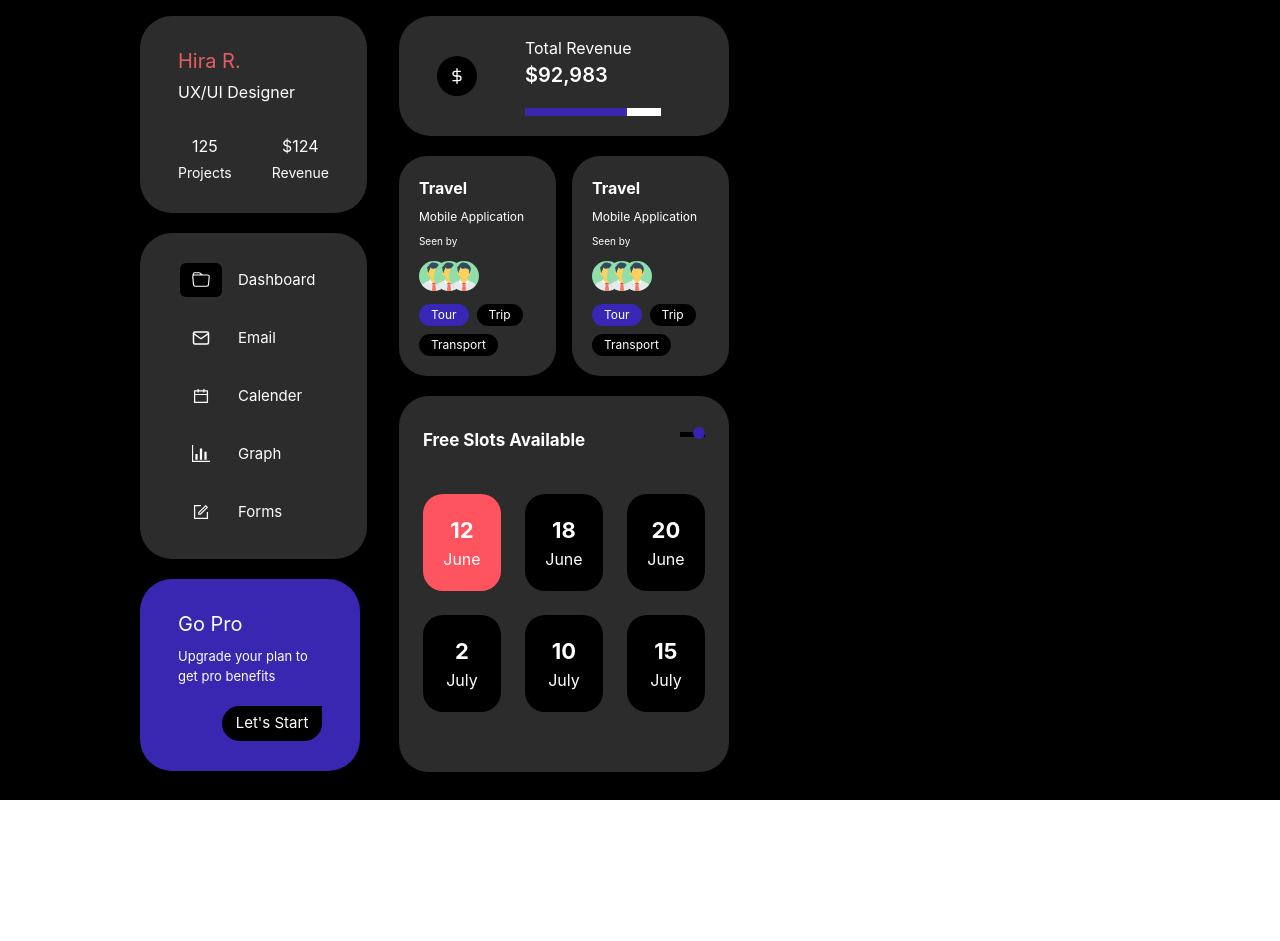
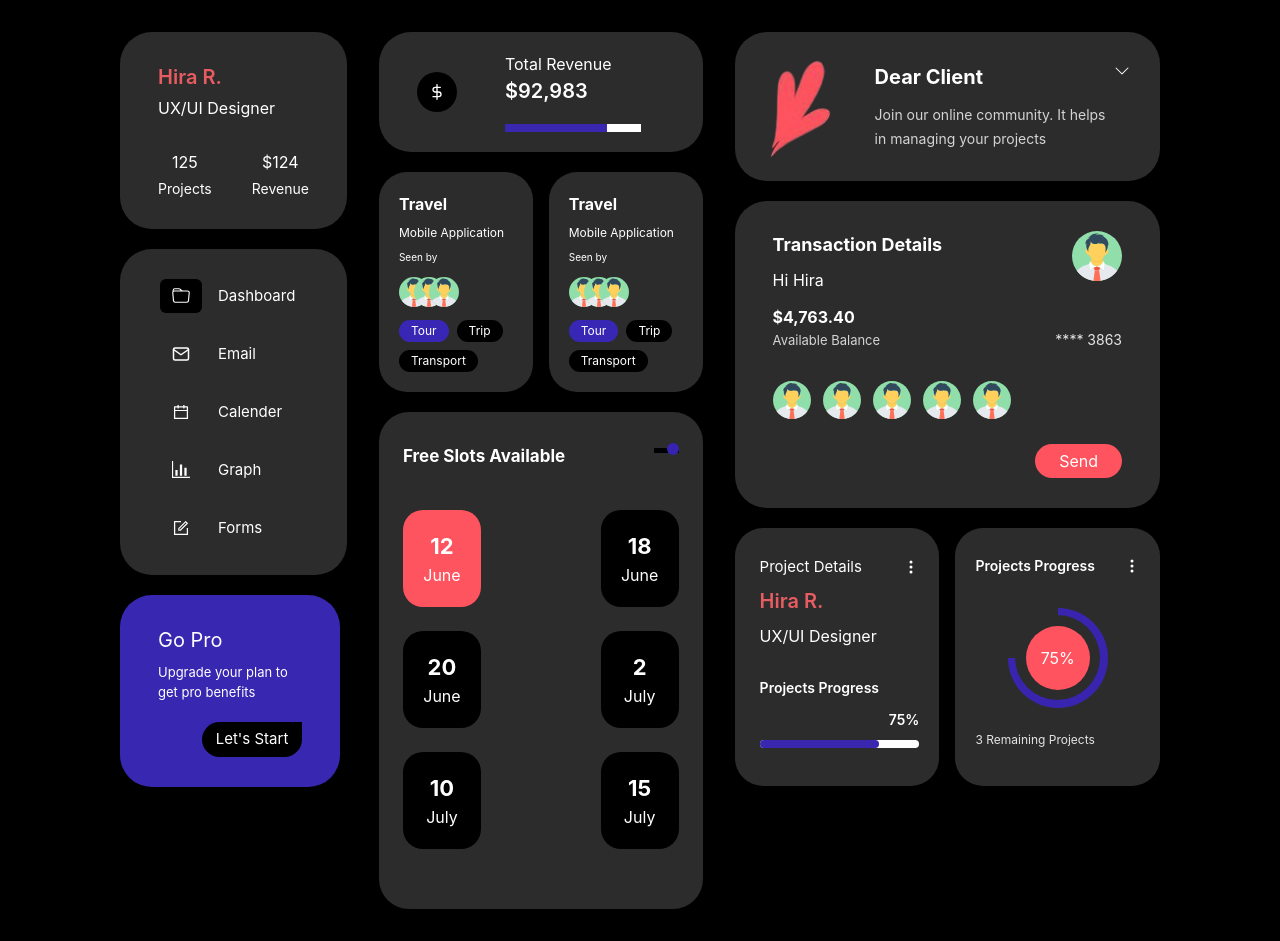
Before and after one commit to SayanDeveloper/clamp-test, a React (Create React App) app: page / in a window 1280 px wide. Before the commit the page ends 800 px from the top, so only its background shows below. Built offline with nearby package versions, Linux system fonts and the light colour scheme; the HTML template or start-up script is replaced by a standard one.

Commit message:
✅ desktop version done

```diff
--- a/src/App.css
+++ b/src/App.css
@@ -1,38 +1,31 @@
-.App {
-  text-align: center;
-}
-
-.App-logo {
-  height: 40vmin;
-  pointer-events: none;
-}
-
-@media (prefers-reduced-motion: no-preference) {
-  .App-logo {
-    animation: App-logo-spin infinite 20s linear;
-  }
-}
-
-.App-header {
-  background-color: #282c34;
-  min-height: 100vh;
+.circular-progress{
+  position: relative;
+  height: 100px;
+  width: 100px;
+  border-radius: 50%;
+  background: conic-gradient(#3924af 270deg, #2c2c2c 0deg);
   display: flex;
-  flex-direction: column;
   align-items: center;
   justify-content: center;
-  font-size: calc(10px + 2vmin);
-  color: white;
+  margin: auto;
+  margin-top: 32px;
 }
-
-.App-link {
-  color: #61dafb;
+.circular-progress::before{
+  content: "";
+  position: absolute;
+  height: 85px;
+  width: 85px;
+  border-radius: 50%;
+  background-color: #2c2c2c;
 }
-
-@keyframes App-logo-spin {
-  from {
-    transform: rotate(0deg);
-  }
-  to {
-    transform: rotate(360deg);
-  }
+.progress-value{
+  position: relative;
+  font-size: 40px;
+  font-weight: 600;
+  color: #7d2ae8;
 }
+.text{
+  font-size: 30px;
+  font-weight: 500;
+  color: #606060;
+}
--- a/src/App.tsx
+++ b/src/App.tsx
@@ -6,12 +6,17 @@ import GoProContainer from './components/GoProContainer';
 import Revenue from './components/Revenue';
 import Category from './components/Category';
 import Slots from './components/Slots';
+import CommunityJoiner from './components/CommunityJoiner';
+import TxDetails from './components/TxDetails';
+import ProjectDetails from './components/ProjectDetails';
+import ProjectProgress from './components/ProjectProgress';
 
 function App() {
+  console.log(window.innerWidth)
   return (
-    <div className='bg-black min-h-[100vh] w-full text-white'>
-      <section className='content-container max-w-[1000px] m-auto py-4'>
-        <div className='flex'>
+    <div className='bg-black min-h-[100vh] w-full text-white 2xl:scale-150 origin-top'>
+      <section className='content-container max-w-[1040px] m-auto py-8'>
+        <div className='flex gap-8'>
           <div className='flex gap-8'>
             <div className='flex flex-col gap-5'>
               <UserInfo />
@@ -27,7 +32,14 @@ function App() {
               <Slots />
             </div>
           </div>
-          <div></div>
+          <div className='flex flex-col gap-5 w-[430px]'>
+            <CommunityJoiner />
+            <TxDetails />
+            <div className='flex gap-[16px]'>
+              <ProjectDetails />
+              <ProjectProgress />
+            </div>
+          </div>
         </div>
       </section>
     </div>
--- /dev/null
+++ b/src/components/CommunityJoiner.tsx
@@ -0,0 +1,22 @@
+import React from 'react'
+import flower from "../assets/flower.png"
+import { BsChevronDown } from 'react-icons/bs'
+
+const CommunityJoiner = () => {
+  return (
+    <div className='p-[30px] py-[15px] bg-[#2c2c2c] rounded-[32px] flex items-center justify-between gap-10'>
+      <img src={flower} className='w-[70px]' />
+      <div className='flex gap-2'>
+        <div>
+          <div className='text-xl font-bold mb-[12px]'>Dear Client</div>
+          <div className='text-sm text-[#d4d4d4] leading-6'>Join our online community. It helps in managing your projects</div>
+        </div>
+        <div>
+          <BsChevronDown />
+        </div>
+      </div>
+    </div>
+  )
+}
+
+export default CommunityJoiner
--- /dev/null
+++ b/src/components/ProjectDetails.tsx
@@ -0,0 +1,28 @@
+import React from 'react'
+import { BsThreeDotsVertical } from 'react-icons/bs'
+
+const ProjectDetails = () => {
+  return (
+    <div className='w-[50%] bg-[#2c2c2c] rounded-[28px] p-[20px] pt-[28px] pl-[25px]'>
+      <div className='flex justify-between items-center'>
+        <div className='text-[15px]'>
+          Project Details
+        </div>
+        <BsThreeDotsVertical />
+      </div>
+      <h2 className='text-[#e65c61] text-[20px] my-2 font-semibold'>
+        Hira R.
+      </h2>
+      <h3 className='mb-[30px] text-[16px]'>
+        UX/UI Designer
+      </h3>
+      <div className='font-semibold text-sm mb-3'>Projects Progress</div>
+      <div className='float-right font-semibold text-sm'>75%</div>
+      <div className='w-[100%] h-[8px] mt-[18px] bg-white relative rounded-full top-6'>
+          <div className='absolute top-0 -left-0 h-full w-[75%] bg-[#3927af] rounded-full'></div>
+        </div>
+    </div>
+  )
+}
+
+export default ProjectDetails
--- /dev/null
+++ b/src/components/ProjectProgress.tsx
@@ -0,0 +1,51 @@
+import React, { useEffect } from 'react'
+import { BsThreeDotsVertical } from 'react-icons/bs'
+
+const ProjectProgress = () => {
+
+  useEffect(() => {
+    const circularProgress = document.querySelectorAll<HTMLElement>(".circular-progress");
+
+    Array.from(circularProgress).forEach((progressBar) => {
+
+      const progressValue = progressBar.querySelector(".percentage") as HTMLElement;
+      const innerCircle = progressBar.querySelector(".inner-circle") as HTMLElement;
+      let startValue = 0,
+        endValue = Number(progressBar.getAttribute("data-percentage")),
+        speed = 50,
+        progressColor = progressBar.getAttribute("data-progress-color");
+
+      if (!progressValue || !innerCircle) return
+      const progress = setInterval(() => {
+        startValue++;
+        progressValue.textContent = `${startValue}%`;
+        progressValue.style.color = `${progressColor}`;
+
+        innerCircle.style.backgroundColor = `${progressBar.getAttribute(
+          "data-inner-circle-color"
+        )}`;
+        progressBar.style.background = `conic-gradient(${progressColor} ${
+          startValue * 3.6
+        }deg,${progressBar.getAttribute("data-bg-color")} 0deg)`;
+        if (startValue === endValue) {
+          clearInterval(progress);
+        }
+      }, speed);
+    });
+  }, [])
+
+  return (
+    <div className='w-[50%] bg-[#2c2c2c] rounded-[28px] p-[20px] pt-[28px] h-[258px]'>
+      <div className='flex justify-between items-center'>
+        <div className='font-semibold text-sm'>Projects Progress</div>
+        <BsThreeDotsVertical />
+      </div>
+      <div className="circular-progress">
+        <div className='w-[64px] h-[64px] rounded-full bg-[#ff535f] z-10 flex justify-center items-center'>75%</div>
+      </div>
+      <div className='mt-[23px] text-[12px] text-[#e4e4e4]'>3 Remaining Projects</div>
+    </div>
+  )
+}
+
+export default ProjectProgress
--- /dev/null
+++ b/src/components/TxDetails.tsx
@@ -0,0 +1,33 @@
+import React from 'react'
+import user from "../assets/man.svg"
+
+const TxDetails = () => {
+  return (
+    <div className='p-[38px] py-[30px] bg-[#2c2c2c] rounded-[32px]'>
+      <div className='flex justify-between'>
+        <div>
+          <h3 className='font-bold mb-[10px] text-[18px]'>Transaction Details</h3>
+          <div className='mb-[13px]'>Hi Hira</div>
+          <div className='font-bold mb-[2px]'>$4,763.40</div>
+          <div className='text-[#d4d4d4] text-[13px]'>Available Balance</div>
+        </div>
+        <div className='flex flex-col items-end'>
+          <img src={user} className='w-[50px] mb-[48px]' />
+          <div className='text-[#e4e4e4] text-[14px]'>**** 3863</div>
+        </div>
+      </div>
+      <div className='flex gap-3 mt-[30px] mb-[25px]'>
+          <img src={user} className='w-[38px]' />
+          <img src={user} className='w-[38px]' />
+          <img src={user} className='w-[38px]' />
+          <img src={user} className='w-[38px]' />
+          <img src={user} className='w-[38px]' />
+      </div>
+      <div className='flex justify-end'>
+        <button className='bg-[#ff535f] px-6 py-[5px] rounded-full'>Send</button>
+      </div>
+    </div>
+  )
+}
+
+export default TxDetails
--- a/src/components/UserInfo.tsx
+++ b/src/components/UserInfo.tsx
@@ -3,7 +3,7 @@ import React from 'react'
 const UserInfo = () => {
   return (
     <div className='p-[38px] py-[30px] bg-[#2c2c2c] rounded-[32px]'>
-      <h2 className='text-[#e65c61] text-[20px] mb-1'>
+      <h2 className='text-[#e65c61] text-[20px] font-semibold mb-1'>
         Hira R.
       </h2>
       <h3 className='mb-[30px] text-[16px]'>
--- a/src/index.css
+++ b/src/index.css
@@ -15,3 +15,6 @@ code {
   font-family: source-code-pro, Menlo, Monaco, Consolas, 'Courier New',
     monospace;
 }
+html, body {
+  overflow-x: hidden !important;
+}
--- a/tailwind.config.js
+++ b/tailwind.config.js
@@ -4,7 +4,17 @@ module.exports = {
     "./src/**/*.{js,jsx,ts,tsx}",
   ],
   theme: {
-    extend: {},
+    screens: {
+      'sm': '640px',
+
+      'md': '768px',
+
+      'lg': '1100px',
+
+      'xl': '1280px',
+
+      '2xl': '1600px',
+    }
   },
   plugins: [],
 }
```
